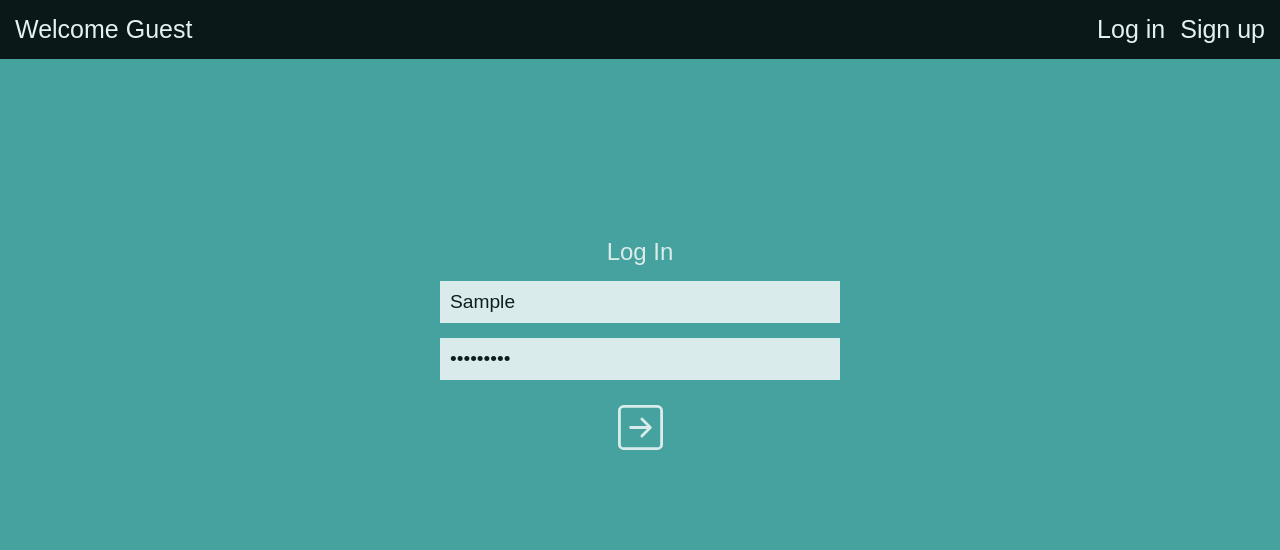
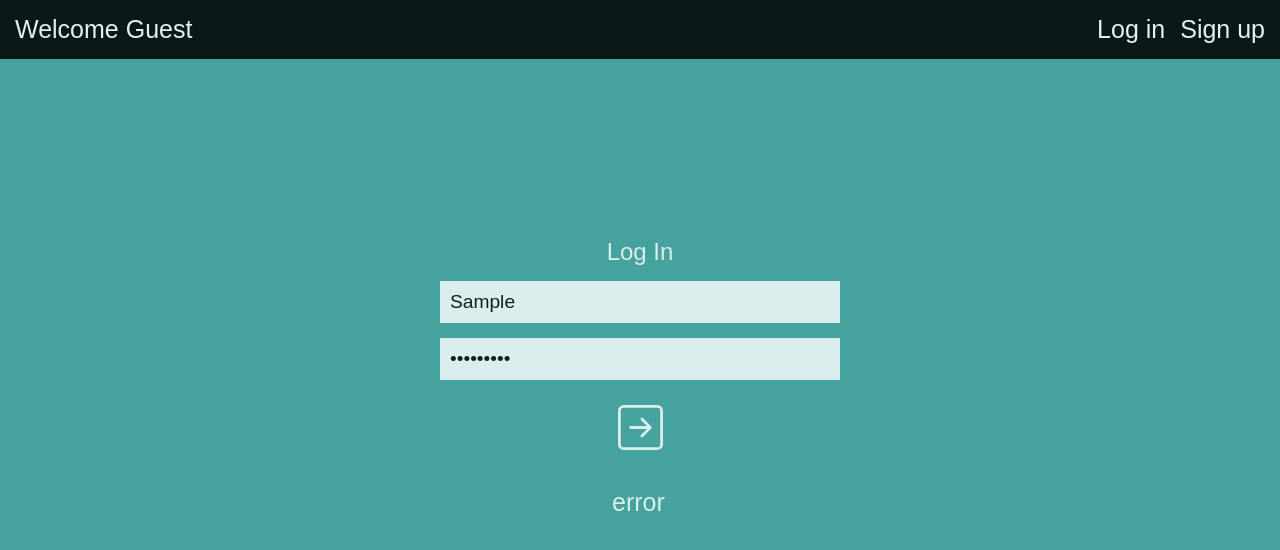
Before and after one commit to zeh1/frontend-react-proj, a React (Create React App) app: page /login in a window 1280 px wide. Both pictures are taken after typing "Sample", "Sample123" into the empty fields and a click on the button 640 px from the left and 430 px from the top of the page. Shown: the top 550 px of the page. Built offline with nearby package versions, Linux system fonts and the light colour scheme; no server answers.

Commit message:
added error msg on failed login

```diff
--- a/src/components/LoginForm.css
+++ b/src/components/LoginForm.css
@@ -11,6 +11,7 @@
     flex-direction: column;
     width: 400px;
     opacity: .8;
+    position: relative;
 }
 
 .loginform-container input, .loginform-container button {
@@ -48,3 +49,11 @@
 .loginform-container svg:hover {
     color: #66fcf1;
 }
+
+.loginform-container span {
+    position: absolute;
+    top: 250px;
+    font-size: 25px;
+    color: white;
+    left: 172px;
+}
--- a/src/components/LoginForm.js
+++ b/src/components/LoginForm.js
@@ -8,7 +8,8 @@ export default class LoginForm extends React.Component {
         super(props)
         this.state = {
             username: '',
-            password: ''
+            password: '',
+            err: false
         }
     }
 
@@ -45,6 +46,9 @@ export default class LoginForm extends React.Component {
             this.props.loginSuccessEvent()
         }).catch(err=>{
             console.log(err)
+            this.setState({
+                err: true
+            })
         })
     }
 
@@ -56,8 +60,8 @@ export default class LoginForm extends React.Component {
                 <div className='loginform-container'>
                     <form onSubmit={this.submitForm}>
                         <p>Log In</p>
-                        <input type='text' placeholder='Username' onInput={this.updateUsername}></input>
-                        <input type='password' placeholder='Password' onInput={this.updatePassword}></input>
+                        <input type='text' placeholder='Username' onInput={this.updateUsername} required></input>
+                        <input type='password' placeholder='Password' onInput={this.updatePassword} required></input>
 
                         <button type="submit">
                             <svg width="45px" height="45px" viewBox="0 0 16 16" class="bi bi-arrow-right-square" fill="currentColor" xmlns="http://www.w3.org/2000/svg">
@@ -66,6 +70,8 @@ export default class LoginForm extends React.Component {
                             </svg>
                         </button>
 
+                        {this.state.err && <span>error</span>}
+
                     </form>
                 </div>
             )
```
